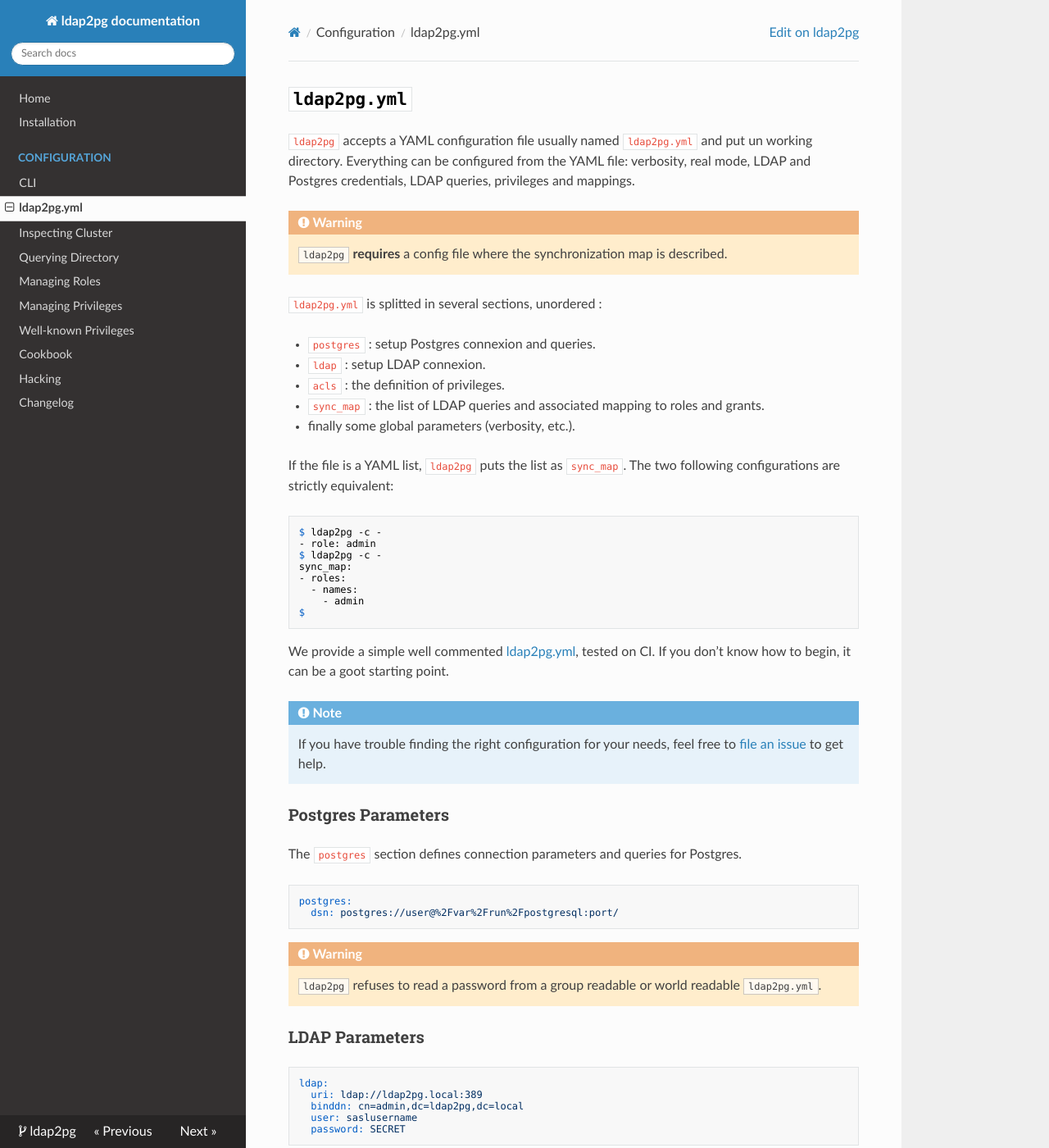
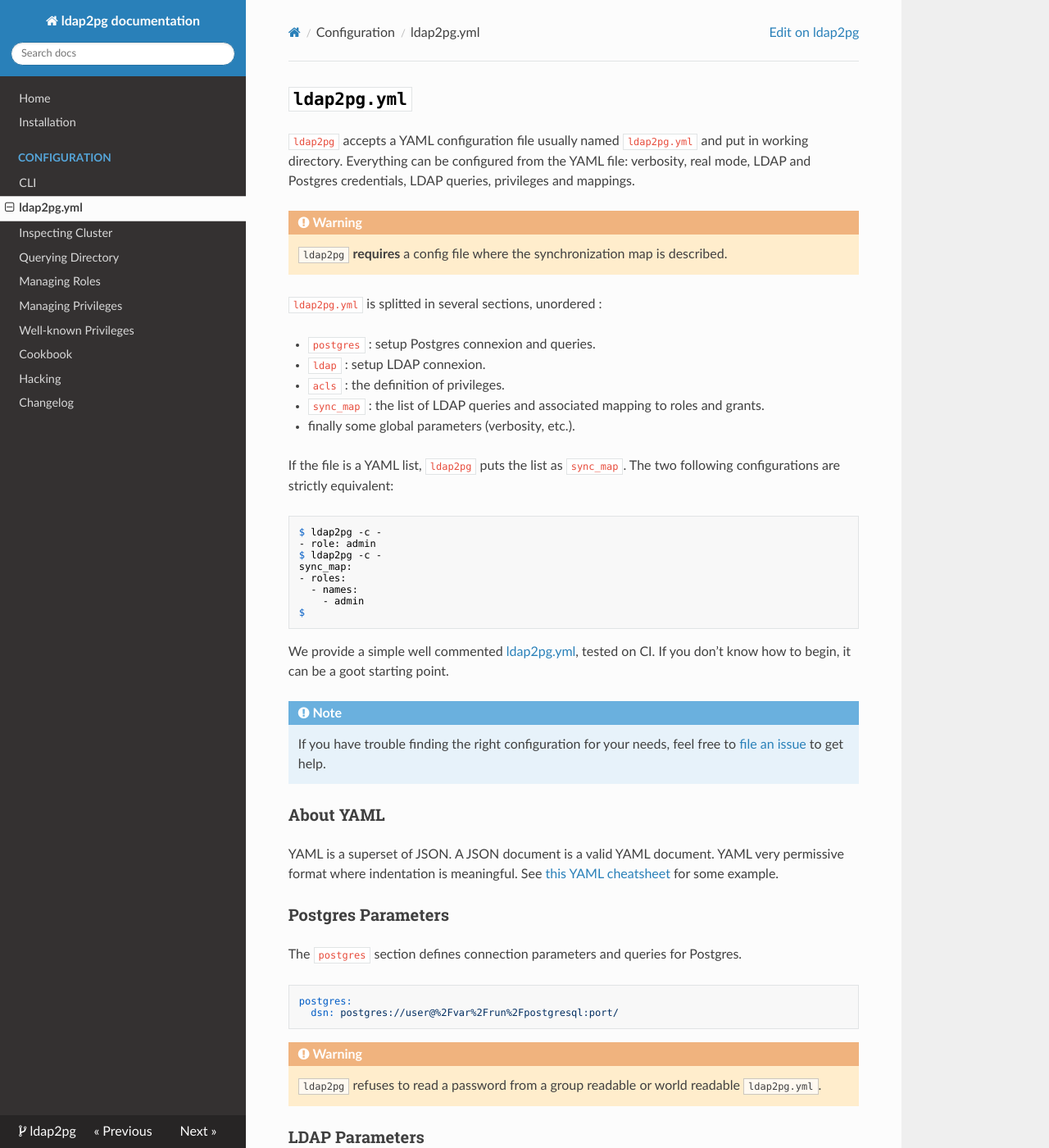
Before and after one commit to dalibo/ldap2pg, an MkDocs documentation site: the page built from docs/config.md, in a window 1280 px wide and 1400 px high. Shown: the whole window at 82% size. Built offline with MkDocs 1.6.1, drawn with Linux system fonts in a browser that asks for light colours; nearby versions of some CDN libraries; old or Windows-style settings are respelled for this version of MkDocs.

Commit message:
docs: Hint YAML format

```diff
--- a/docs/config.md
+++ b/docs/config.md
@@ -3,7 +3,7 @@
 <h1><tt>ldap2pg.yml</tt></h1>
 
 `ldap2pg` accepts a YAML configuration file usually named `ldap2pg.yml` and put
-un working directory. Everything can be configured from the YAML file:
+in working directory. Everything can be configured from the YAML file:
 verbosity, real mode, LDAP and Postgres credentials, LDAP queries, privileges
 and mappings.
 
@@ -45,6 +45,14 @@ on CI. If you don't know how to begin, it can be a goot starting point.
 
     If you have trouble finding the right configuration for your needs, feel free to
     [file an issue](https://github.com/dalibo/ldap2pg/issues/new) to get help.
+
+
+## About YAML
+
+YAML is a superset of JSON. A JSON document is a valid YAML document. YAML very
+permissive format where indentation is meaningful. See [this YAML
+cheatsheet](https://medium.com/@kenichishibata/yaml-to-json-cheatsheet-c3ac3ef519b8)
+for some example.
 
 
 ## Postgres Parameters
```
